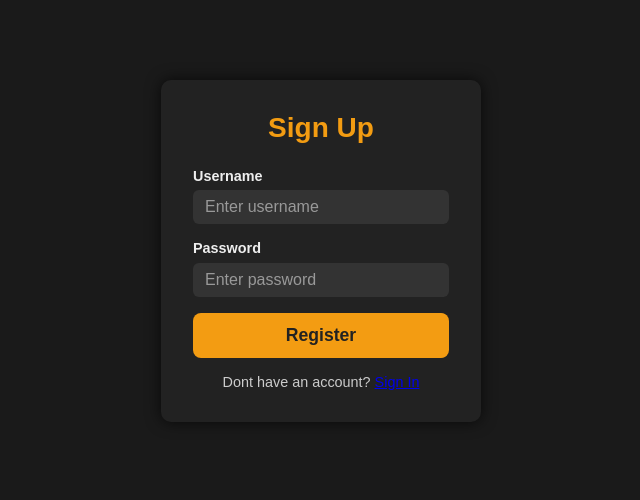
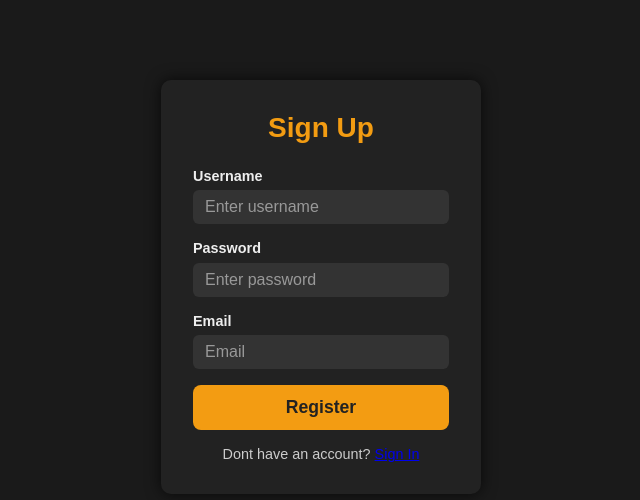
Before and after one commit to m1chele11/movie-matchmaker-frontend, a Next.js app: page /register in a window 1280 px wide. Shown: the top 500 px of the page, without its empty margins (319-959 px from the left). Built offline with nearby package versions, Linux system fonts and the light colour scheme.

Commit message:
email and bugs fixed

```diff
--- a/src/app/dashboard/Parser.tsx
+++ b/src/app/dashboard/Parser.tsx
@@ -1,17 +1,31 @@
+
 
 
 
 export function parseJwt(token: string) {
   try {
+    console.log("Raw token:", token);
+
     const base64Url = token.split(".")[1];
+    //console.log("Base64 URL part:", base64Url);
+
     const base64 = base64Url.replace(/-/g, "+").replace(/_/g, "/");
+    //console.log("Base64 after replacement:", base64);
+
     const jsonPayload = decodeURIComponent(
       atob(base64)
         .split("")
         .map((c) => `%${("00" + c.charCodeAt(0).toString(16)).slice(-2)}`)
         .join("")
     );
-      return JSON.parse(jsonPayload);
+
+    console.log("JSON payload string:", jsonPayload);
+
+    const parsed = JSON.parse(jsonPayload);
+    //console.log("Parsed payload:", parsed);
+    //console.log("Email from payload:", parsed.email);
+
+    return parsed;
   } catch (e) {
     console.error("Invalid token:", e);
     return null;
--- a/src/app/dashboard/page.tsx
+++ b/src/app/dashboard/page.tsx
@@ -62,6 +62,7 @@ export default function Dashboard() {
       router.push("/login");
     } else {
       const payload = parseJwt(token);
+      console.log("Decoded JWT payload:", payload);
       if (payload && payload.sub) {
         setUserInfo({
           username: payload.sub,
--- a/src/app/register/page.tsx
+++ b/src/app/register/page.tsx
@@ -16,6 +16,7 @@ const Player = dynamic(
 export default function RegisterPage() {
   const [username, setUsername] = useState("");
   const [password, setPassword] = useState("");
+  const [email, setEmail] = useState("");
   const [errorMsg, setErrorMsg] = useState("");
   const [isLoading, setIsLoading] = useState(false);
   const router = useRouter();
@@ -61,7 +62,7 @@ export default function RegisterPage() {
         headers: {
           "Content-Type": "application/json",
         },
-        body: JSON.stringify({ username, password }),
+        body: JSON.stringify({ username, password, email }),
       });
 
       if (!response.ok) {
@@ -180,6 +181,16 @@ export default function RegisterPage() {
             required
           />
 
+          <label htmlFor="email">Email</label>
+          <input
+            type="email"
+            placeholder="Email"
+            value={email}
+            onChange={(e) => setEmail(e.target.value)}
+            required
+          />
+
+
           <button type="submit" disabled={isLoading}>
             {isLoading ? (
               <Player
```
Lines whose indentation alone changed are shown as unchanged.
